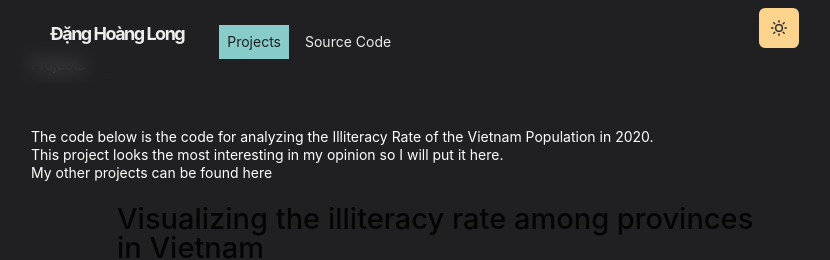
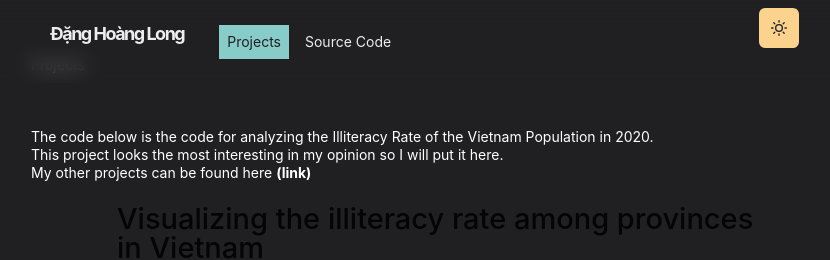
Before and after one commit to NoAtmosphere0/portfolio_website, a Next.js app: page /projects in a window 1280 px wide. Shown: the top 260 px of the page, without its empty margins (225-1055 px from the left). Built offline with nearby package versions, Linux system fonts and the light colour scheme.

Commit message:
bold the link to the projects repo

```diff
--- a/pages/projects.js
+++ b/pages/projects.js
@@ -10,7 +10,7 @@ export default function Illiteracy() {
             <br/>
             <p>The code below is the code for analyzing the Illiteracy Rate of the Vietnam Population in 2020.</p>
             <p>This project looks the most interesting in my opinion so I will put it here.</p>
-            <p>My other projects can be found <a href="https://github.com/NoAtmosphere0/projects"><strong>here</strong></a></p>
+            <p>My other projects can be found here <b><a href="https://github.com/NoAtmosphere0/projects"><strong>(link)</strong></a></b></p>
         <div dangerouslySetInnerHTML={{ __html: illiteracy }} />
         </div>
     );
```
